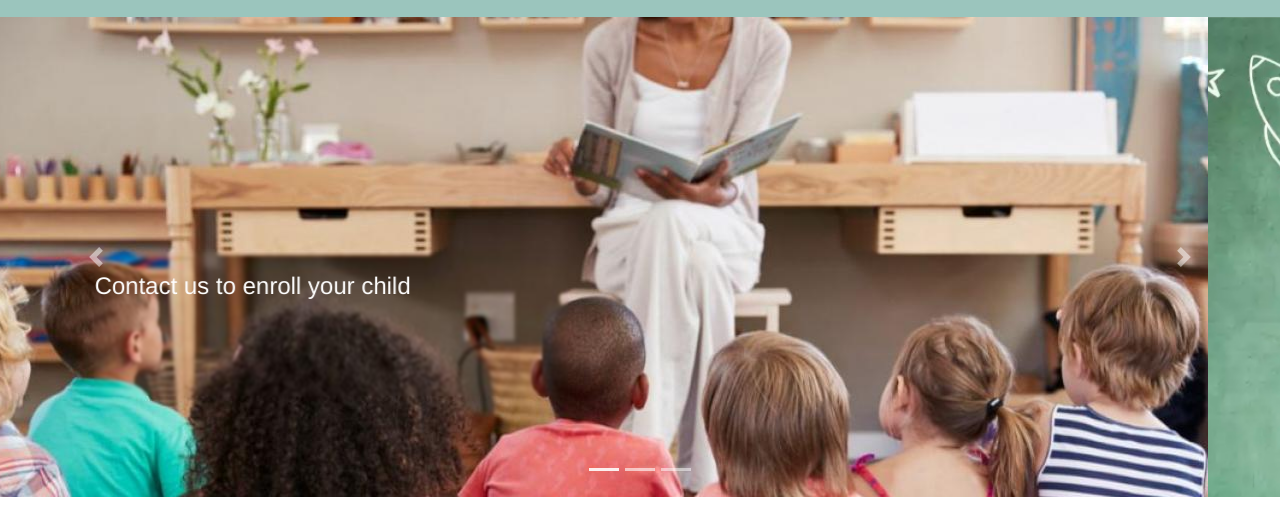
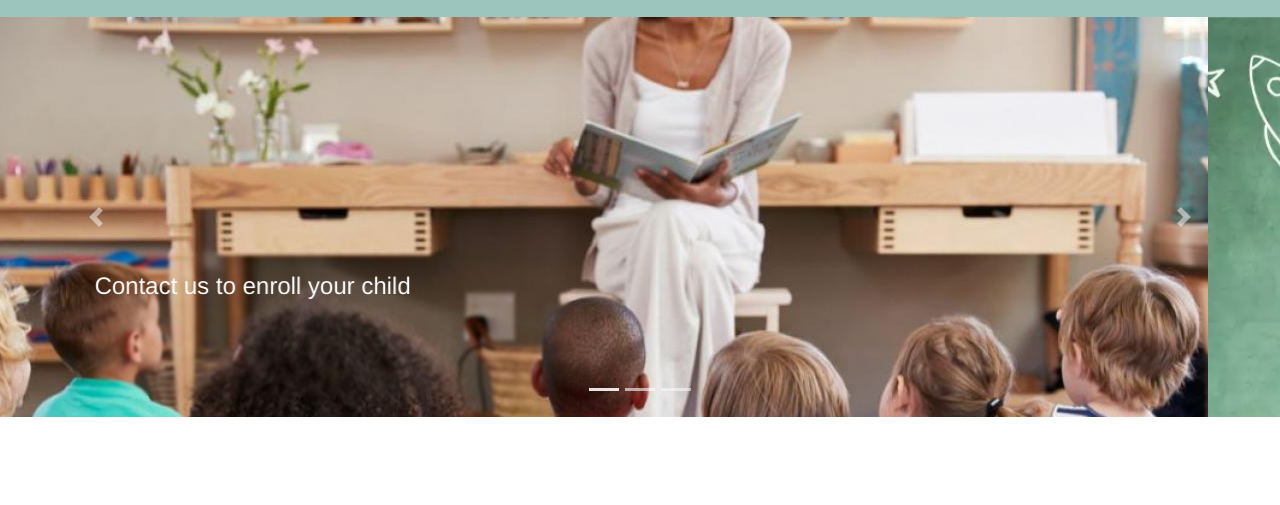
Before and after one commit to robertth7/amigitos-daycare, a plain HTML site: page index.html in a window 1280 px wide. Shown: the part 83-588 px from the top of the page. Drawn offline with nearby package versions, Linux system fonts and the light colour scheme.

Commit message:
larger device carousel looking better but not great due to image blur

```diff
--- a/assets/css/style.css
+++ b/assets/css/style.css
@@ -112,21 +112,20 @@ section {
     padding: 60px;
 }
 
-/* jumbotron */
+/* JUMBOTRON / CAROUSEL */
 .jumbotron {
     padding: 0px;
 }
 
 .carousel-inner {
     width: 100%;
-    height: 100%;
+    height: 25rem;
     border: 0px;
 }
 
 .carousel-item {
     height: 30rem;
     /* font-size: 30px; */
-
 }
 
 .carousel-caption {
```
